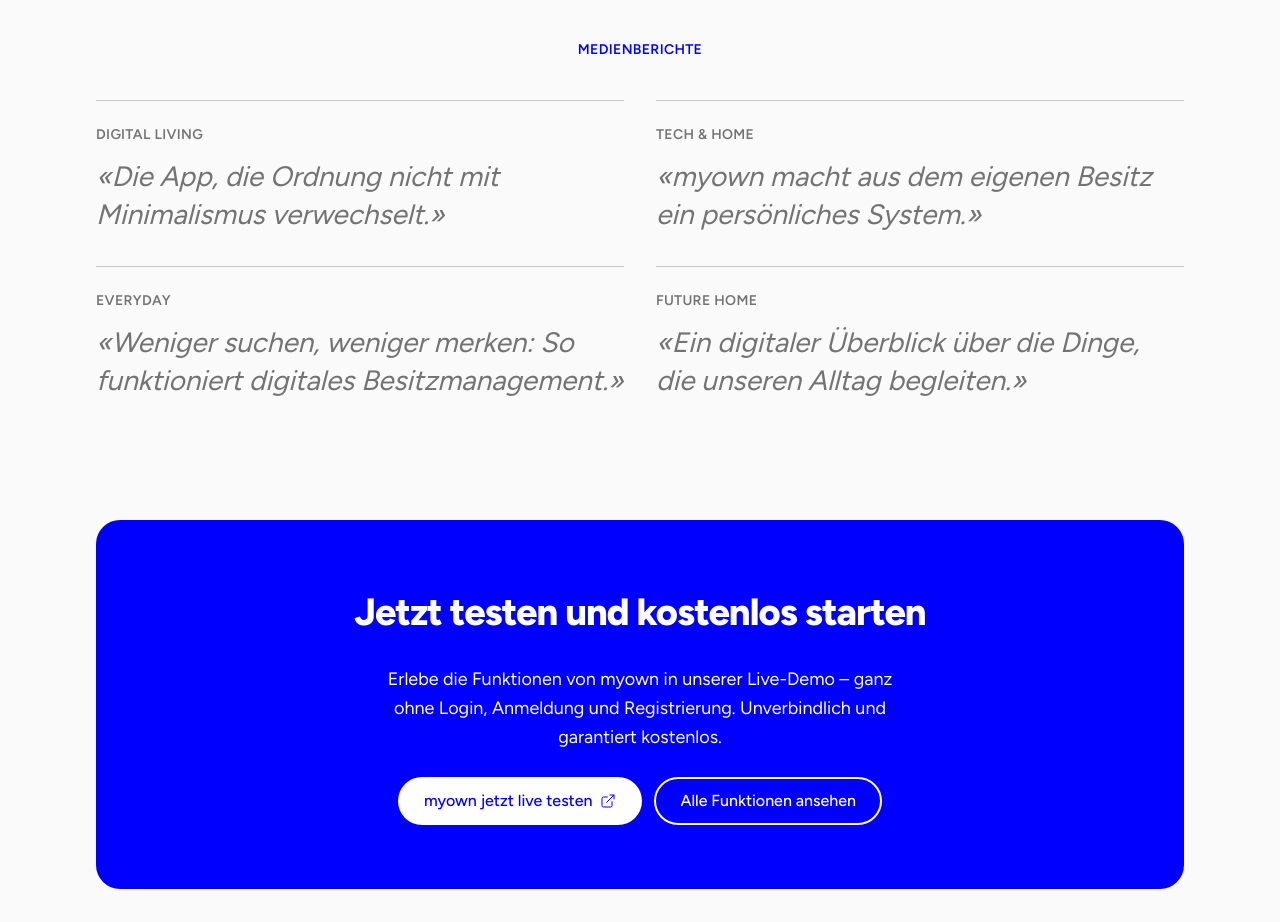
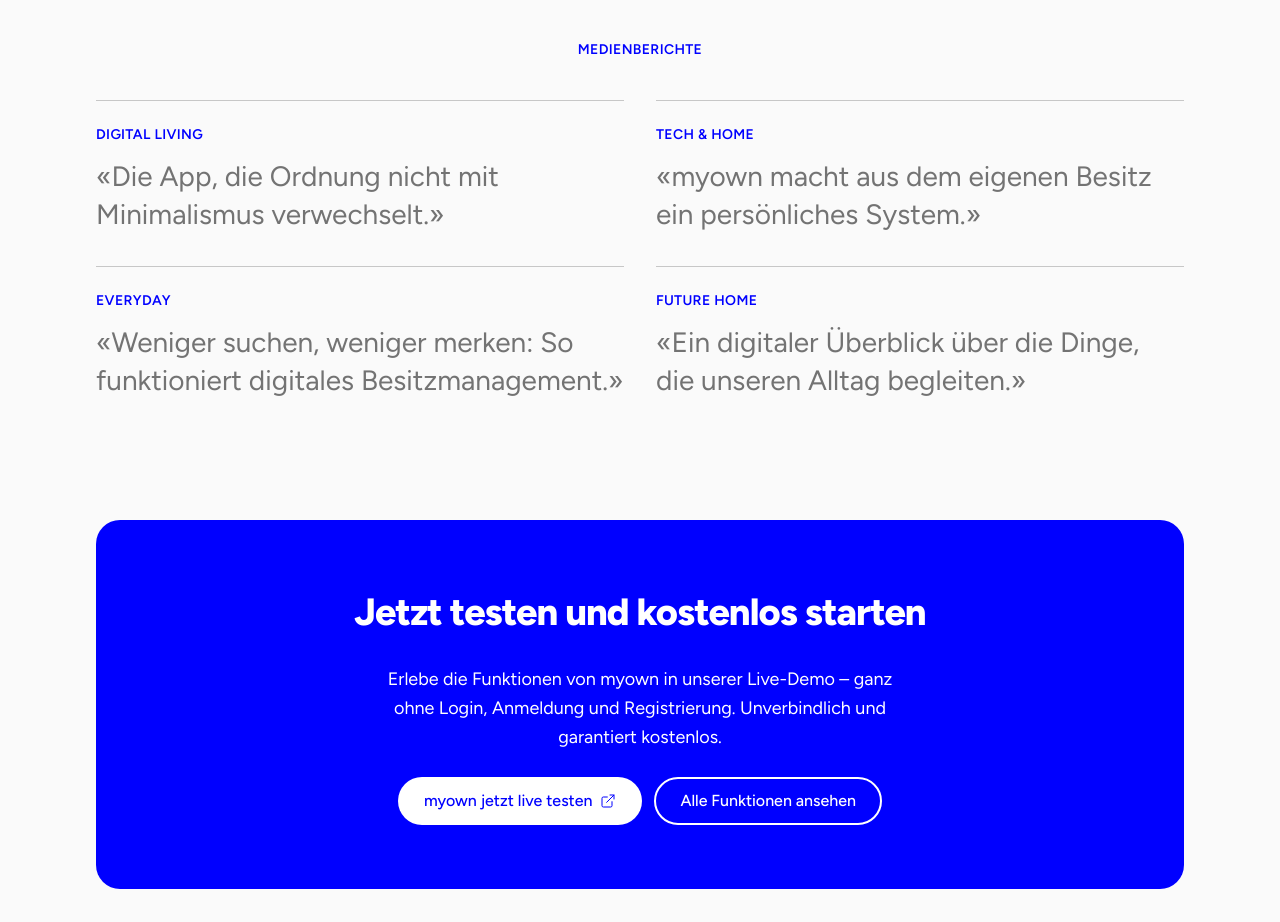
Before and after one commit to mrcldbrnr/marketing-page, a Next.js app: page /warum-myown in a window 1280 px wide. Shown: the part 3980-4902 px from the top of the page. Built offline with nearby package versions, Linux system fonts and the light colour scheme; no server answers.

Commit message:
Medienberichte: Titel Medium farbe

```diff
--- a/src/components/sections/press-mentions.tsx
+++ b/src/components/sections/press-mentions.tsx
@@ -6,8 +6,8 @@
     <div className="grid gap-8 sm:grid-cols-2">
       {why.press.map((item) => (
         <div key={item.outlet} className="flex flex-col gap-3 border-t border-border pt-6">
-          <p className="text-sm font-semibold tracking-wide text-muted uppercase">{item.outlet}</p>
-          <blockquote className="text-[1.75rem] leading-snug text-muted text-pretty italic">«{item.quote}»</blockquote>
+          <p className="text-sm font-semibold tracking-wide text-[#0000ff] uppercase">{item.outlet}</p>
+          <blockquote className="text-[1.75rem] leading-snug text-muted text-pretty">«{item.quote}»</blockquote>
         </div>
       ))}
     </div>
```
